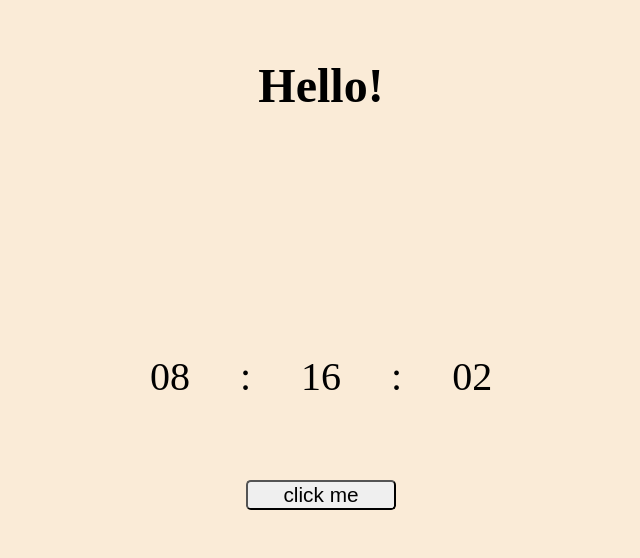
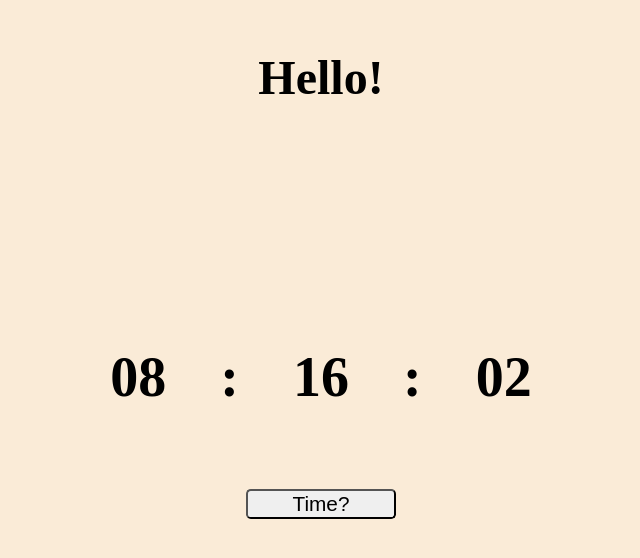
Before and after one commit to SteveKamoni/ChronoGreet, a plain HTML site: page index.html in a window 1280 px wide. Shown: the part 116-674 px from the top of the page, without its empty margins (319-959 px from the left). Drawn offline with Linux system fonts and the light colour scheme.

Commit message:
chrono launch

```diff
--- a/index.html
+++ b/index.html
@@ -14,7 +14,7 @@
         <span class="min">00</span>
         <span class="sec">00</span>
       </div>
-      <button class="btn">click me</button>
+      <button class="btn">Time?</button>
     </section>
     <script src="script.js"></script>
   </body>
--- a/style.css
+++ b/style.css
@@ -21,7 +21,8 @@
 }
 
 .clock {
-  font-size: 2.5em;
+  font-size: 3.5em;
+  font-weight: 800;
   word-spacing: 2.5rem;
 }
 
```
